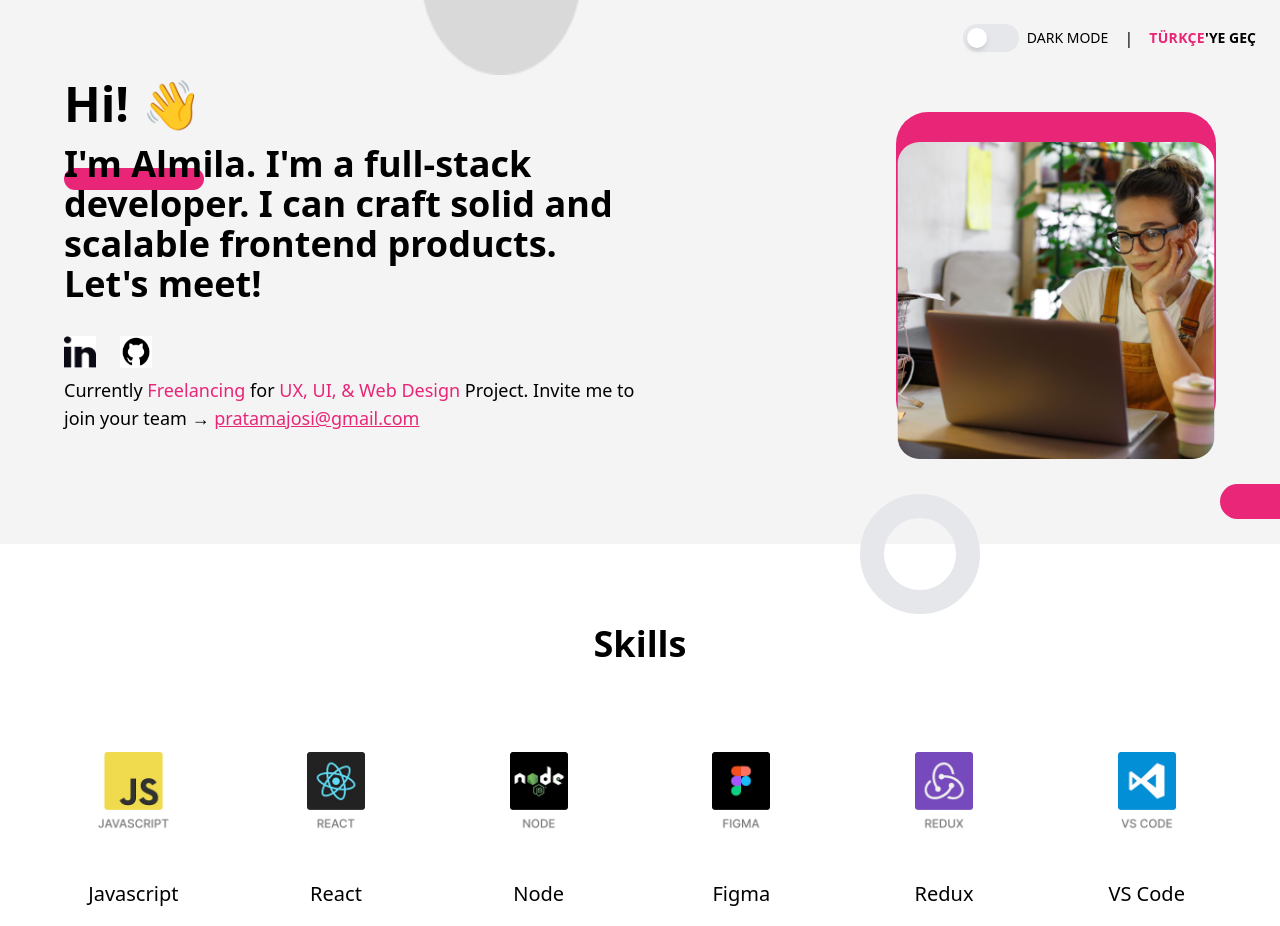
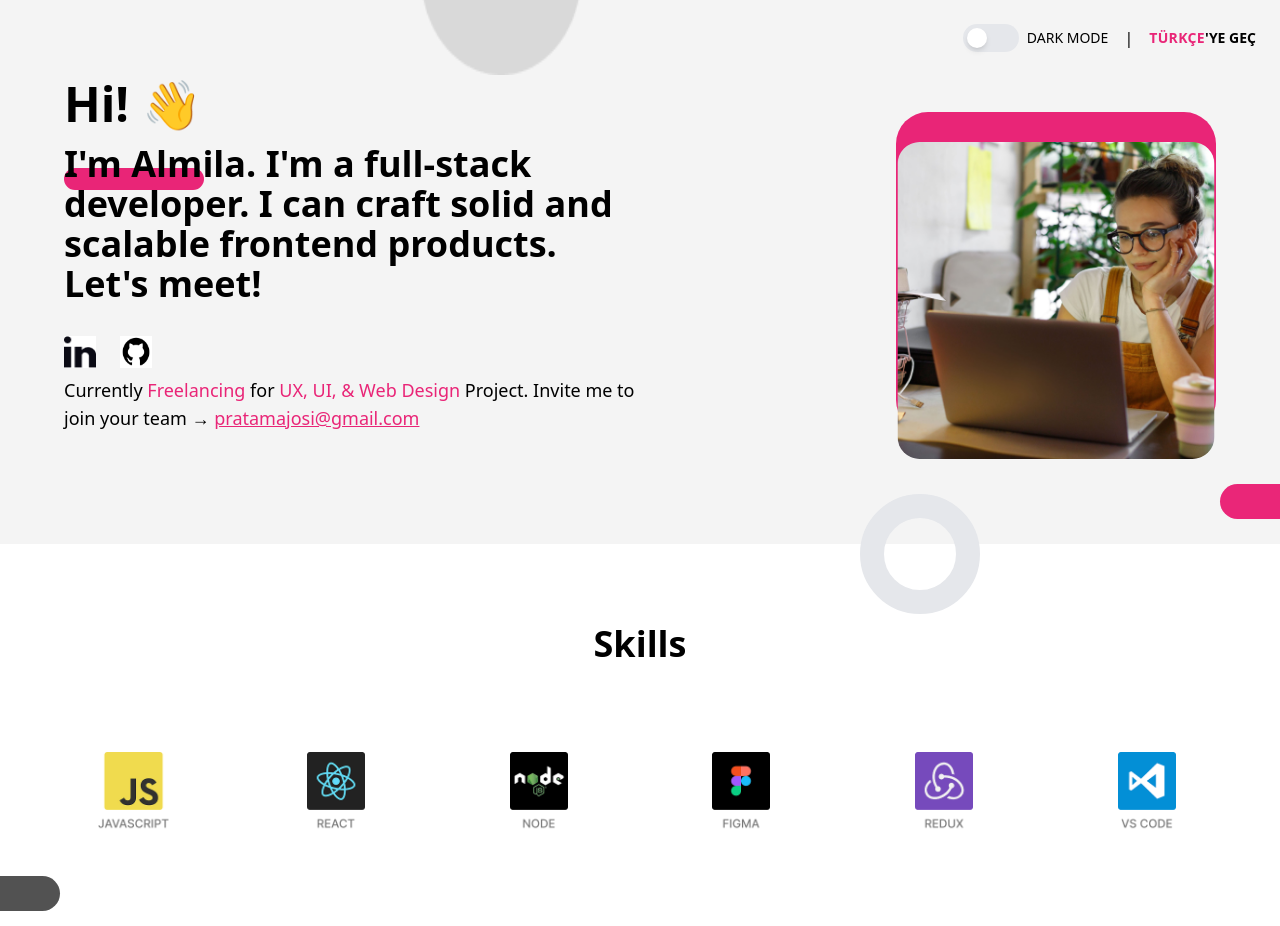
Before and after one commit to bsrayapici/BY_CV_V4_180525, a React (Vite) app: page / in a window 1280 px wide. Shown: the top 926 px of the page. Built offline with nearby package versions, Linux system fonts and the light colour scheme.

Commit message:
Updated Skills.jsx

```diff
--- a/src/components/Skills.jsx
+++ b/src/components/Skills.jsx
@@ -37,9 +37,7 @@ function Skills() {
                   className="w-full h-full object-contain"
                 />
               </div>
-              <span className="text-lg md:text-xl font-medium text-black dark:text-white">
-                {skill.name}
-              </span>
+
             </div>
           ))}
         </div>
```
